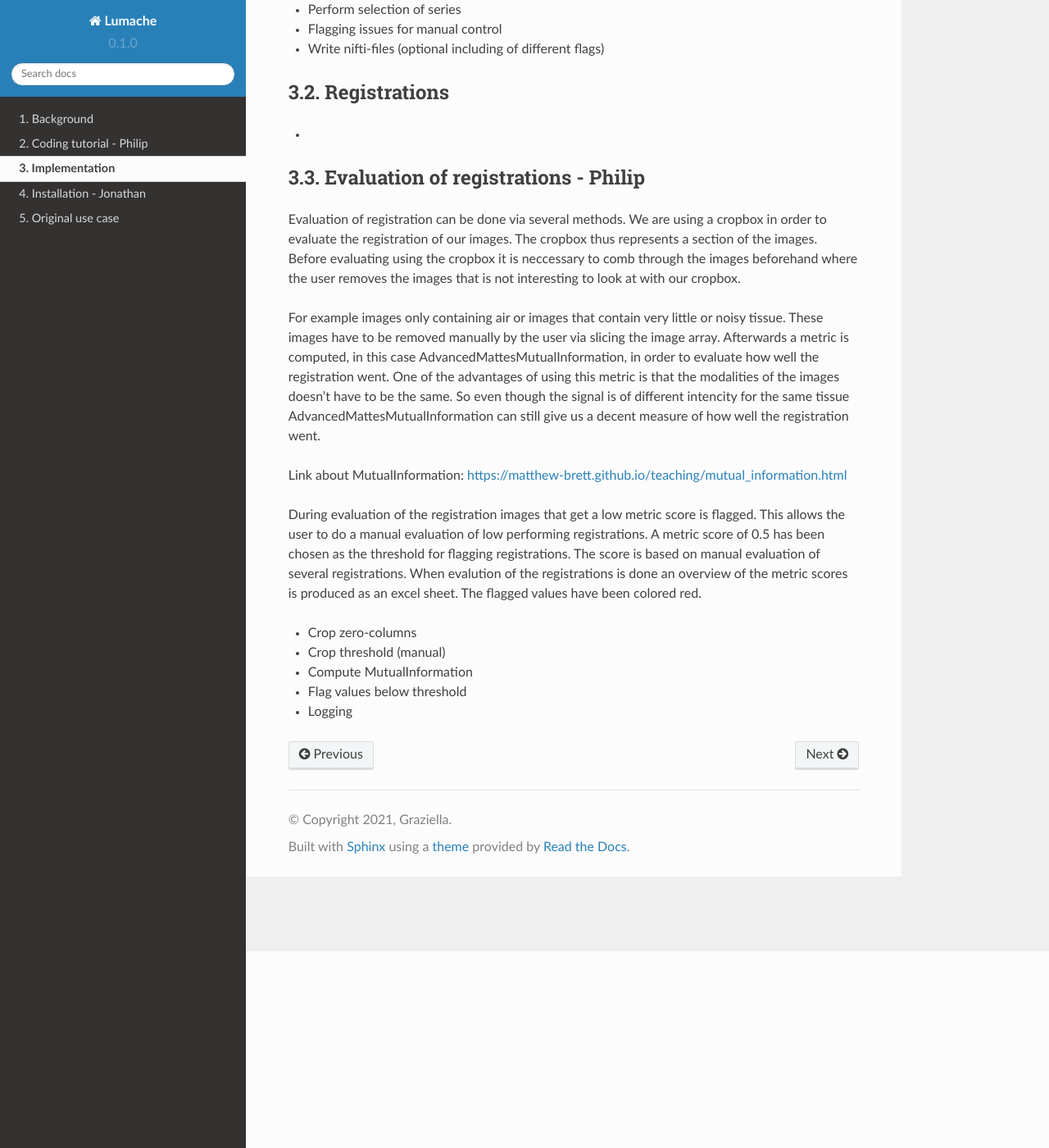
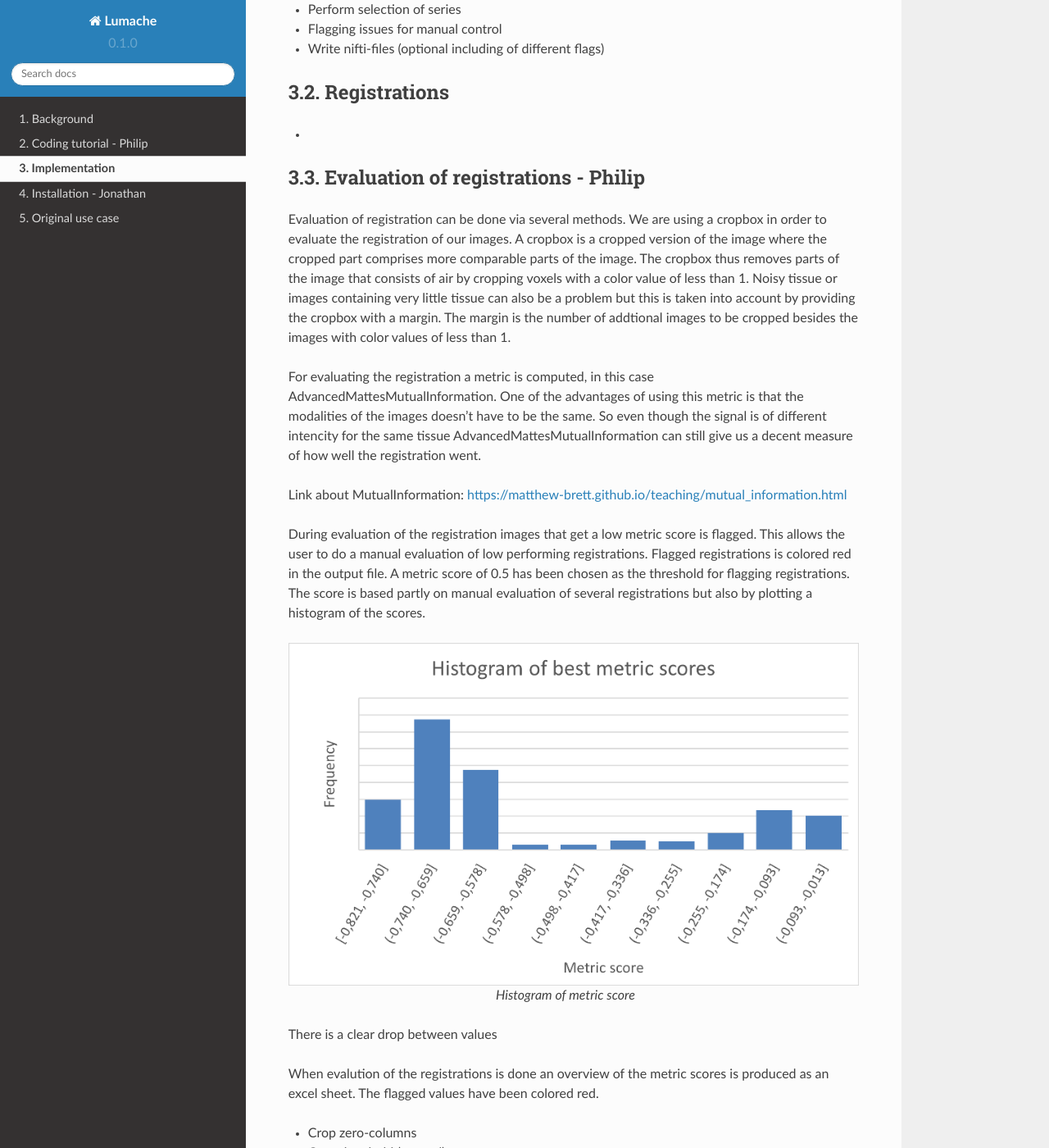
Before and after one commit to Dokkedal/dcm2reg, a Sphinx documentation site: the page built from docs/source/implementation.rst, in a window 1280 px wide and 1400 px high, scrolled down 240 px. Shown: the whole window at 82% size. Built offline with Sphinx 7.4.7 and the Read the Docs theme 2.0.0, drawn with Linux system fonts in a browser that asks for light colours.

Commit message:
Implementation evaluation 250522_17:19

```diff
--- a/docs/source/basic_usage.rst
+++ b/docs/source/basic_usage.rst
@@ -29,6 +29,7 @@
 
 .. literalinclude:: ../../dictwriter_tutorial.py
     :language: python
+    :linenos:
 
 The next part of the conversion is handled by the function ``convertorv3_filewriter_tutorial``. This function
 takes the excel file written by the previous function as input and from this converts to nifti files.
@@ -39,6 +40,7 @@
 
 .. literalinclude:: ../../filewriter_tutorial.py
     :language: python
+    :linenos:
 
 Registration
 ============
@@ -53,6 +55,6 @@
 the margin of the croppoing box and the flagging_threshold using the variables ``margin`` and ``flagging``. These
 are the last two arguements.
 
-
 .. literalinclude:: ../../evaluation_tutorial.py
     :language: python
+    :linenos:
--- a/docs/source/implementation.rst
+++ b/docs/source/implementation.rst
@@ -18,24 +18,37 @@
 ===========================
 
 Evaluation of registration can be done via several methods. We are using a cropbox in order to evaluate
-the registration of our images. The cropbox thus represents a section of the images. Before evaluating
-using the cropbox it is neccessary to comb through the images beforehand where the user removes the images that
-is not interesting to look at with our cropbox.
+the registration of our images. A cropbox is a cropped version of the image where the cropped part comprises
+more comparable parts of the image. The cropbox thus removes parts of the image that consists of air
+by cropping voxels with a color value of less than 1. Noisy tissue or images containing very little tissue
+can also be a problem but this is taken into account by providing the cropbox with a margin. The margin is the
+number of addtional images to be cropped besides the images with color values of less than 1.
 
-For example images only containing air or images that contain very little or noisy tissue. These images have to
-be removed manually by the user via slicing the image array. Afterwards a metric is computed, in this case
-AdvancedMattesMutualInformation, in order to evaluate how well the registration went. One of the advantages
-of using this metric is that the modalities of the images doesn't have to be the same. So even though the
-signal is of different intencity for the same tissue AdvancedMattesMutualInformation can still give us a
-decent measure of how well the registration went.
+For evaluating the registration a metric is computed, in this case AdvancedMattesMutualInformation. One of
+the advantages of using this metric is that the modalities of the images doesn't have to be the same. So even
+though the signal is of different intencity for the same tissue AdvancedMattesMutualInformation can still give
+us a decent measure of how well the registration went.
 
 Link about MutualInformation: https://matthew-brett.github.io/teaching/mutual_information.html
 
 During evaluation of the registration images that get a low metric score is flagged. This allows the user
-to do a manual evaluation of low performing registrations. A metric score of 0.5 has been chosen as the
-threshold for flagging registrations. The score is based on manual evaluation of several registrations.
-When evalution of the registrations is done an overview of the metric scores is produced as an excel sheet.
-The flagged values have been colored red.
+to do a manual evaluation of low performing registrations. Flagged registrations is colored red in the output
+file. A metric score of 0.5 has been chosen as the threshold for flagging registrations. The score is based
+partly on manual evaluation of several registrations but also by plotting a histogram of the scores.
+
+.. figure:: Histogram_of_metric_score.png
+    :align: center
+    :alt: alternate text
+    :figclass: align-center
+
+    Histogram of metric score
+
+
+
+There is a clear drop between values
+
+When evalution of the registrations is done an overview of the
+metric scores is produced as an excel sheet. The flagged values have been colored red.
 
 
 * Crop zero-columns
```
Also changed, not shown: docs/source/Histogram_of_metric_score.png (added).
